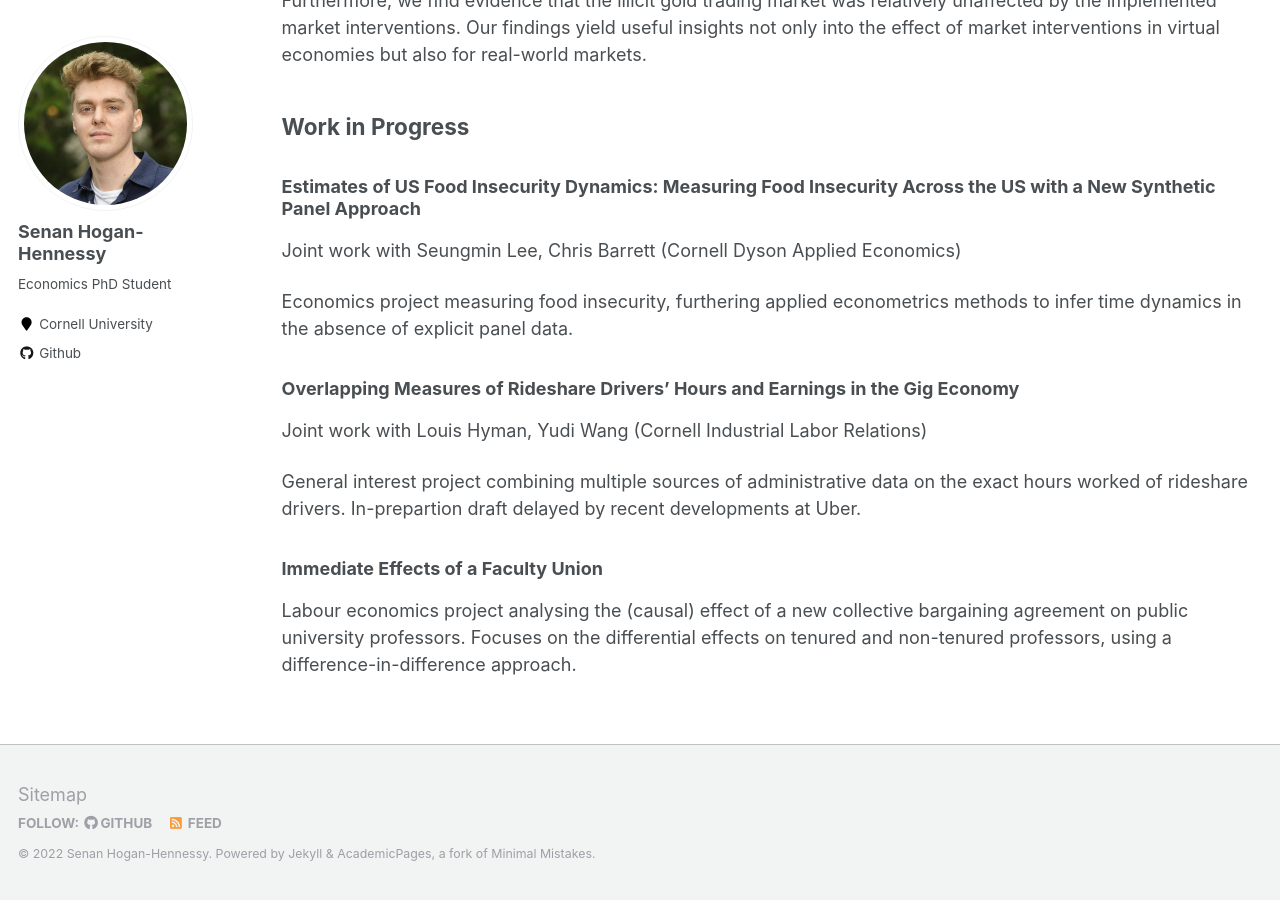
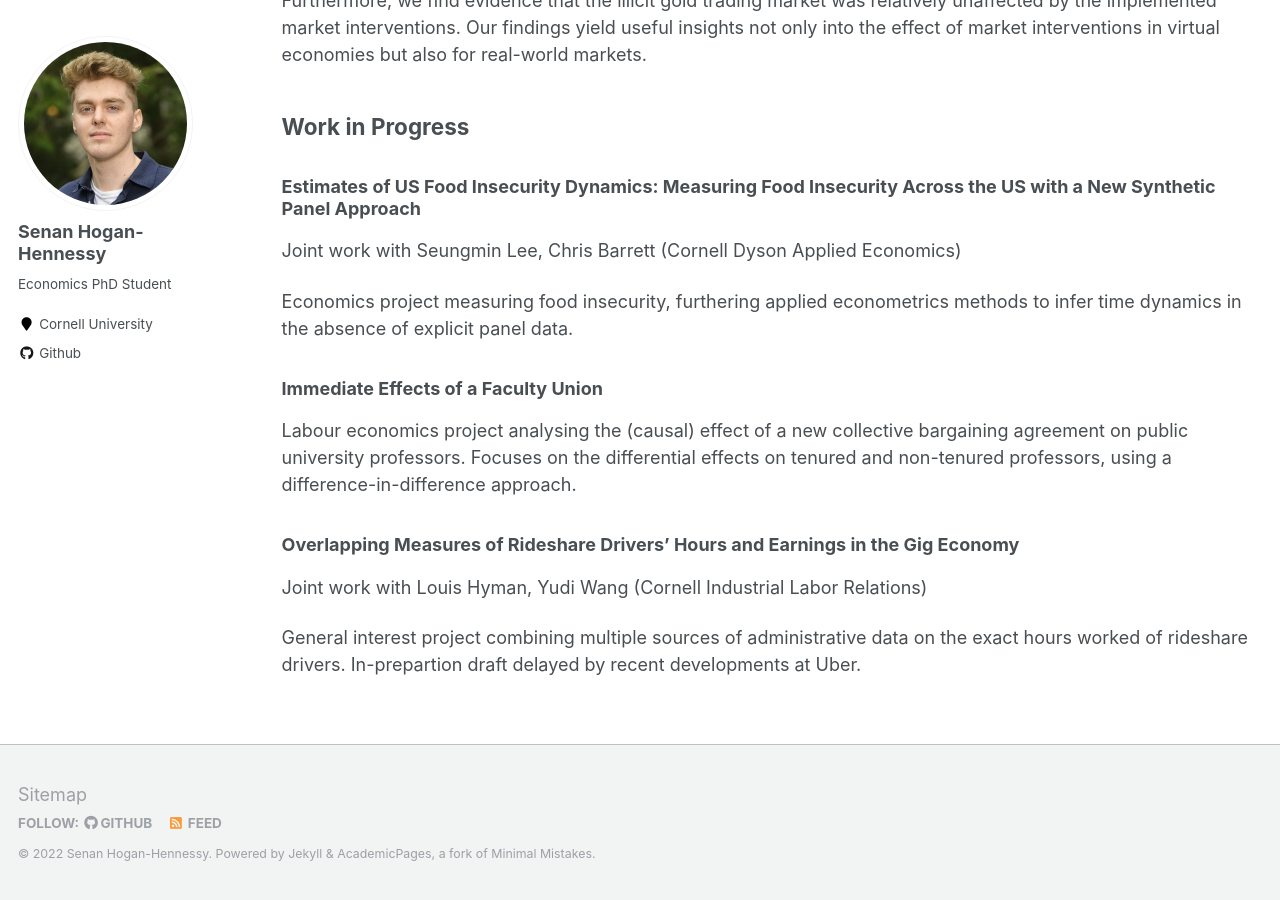
Before and after one commit to shoganhennessy/shoganhennessy.github.io, a Jekyll site: the page built from _pages/research.md, in a window 1280 px wide and 900 px high, scrolled down 1203 px. Built offline with Jekyll 4.4.1, drawn with Linux system fonts in a browser that asks for light colours.

Commit message:
adjust about.

```diff
--- a/_pages/research.md
+++ b/_pages/research.md
@@ -44,14 +44,14 @@ Joint work with Seungmin Lee, Chris Barrett (Cornell Dyson Applied Economics)
 
 Economics project measuring food insecurity, furthering applied econometrics methods to infer time dynamics in the absence of explicit panel data.
 
+### Immediate Effects of a Faculty Union
+
+Labour economics project analysing the (causal) effect of a new collective bargaining agreement on public university professors.
+Focuses on the differential effects on tenured and non-tenured professors, using a difference-in-difference approach.
+
 ### Overlapping Measures of Rideshare Drivers' Hours and Earnings in the Gig Economy
 
 Joint work with Louis Hyman, Yudi Wang (Cornell Industrial Labor Relations)
 
 General interest project combining multiple sources of administrative data on the exact hours worked of rideshare drivers.
 In-prepartion draft delayed by recent developments at Uber.
-
-### Immediate Effects of a Faculty Union
-
-Labour economics project analysing the (causal) effect of a new collective bargaining agreement on public university professors.
-Focuses on the differential effects on tenured and non-tenured professors, using a difference-in-difference approach.
```
Also changed, not shown: 4 other files.
